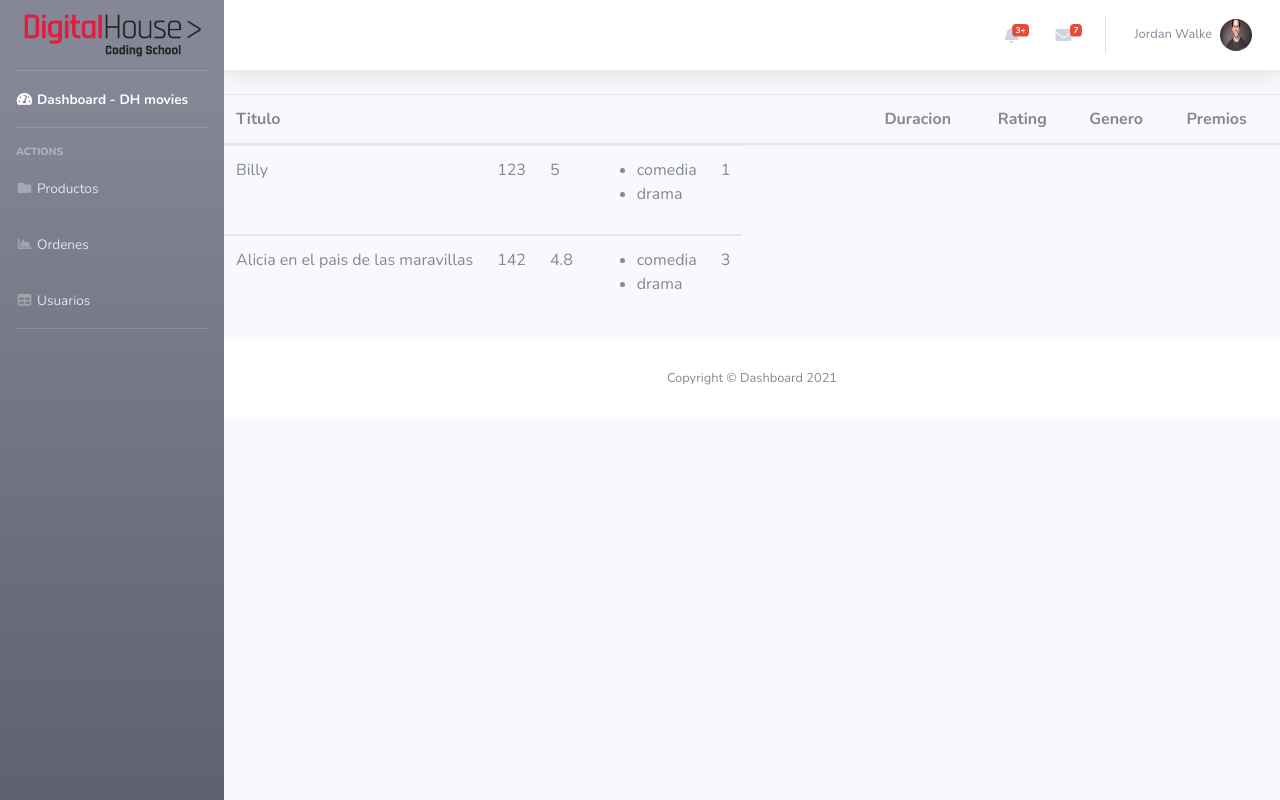
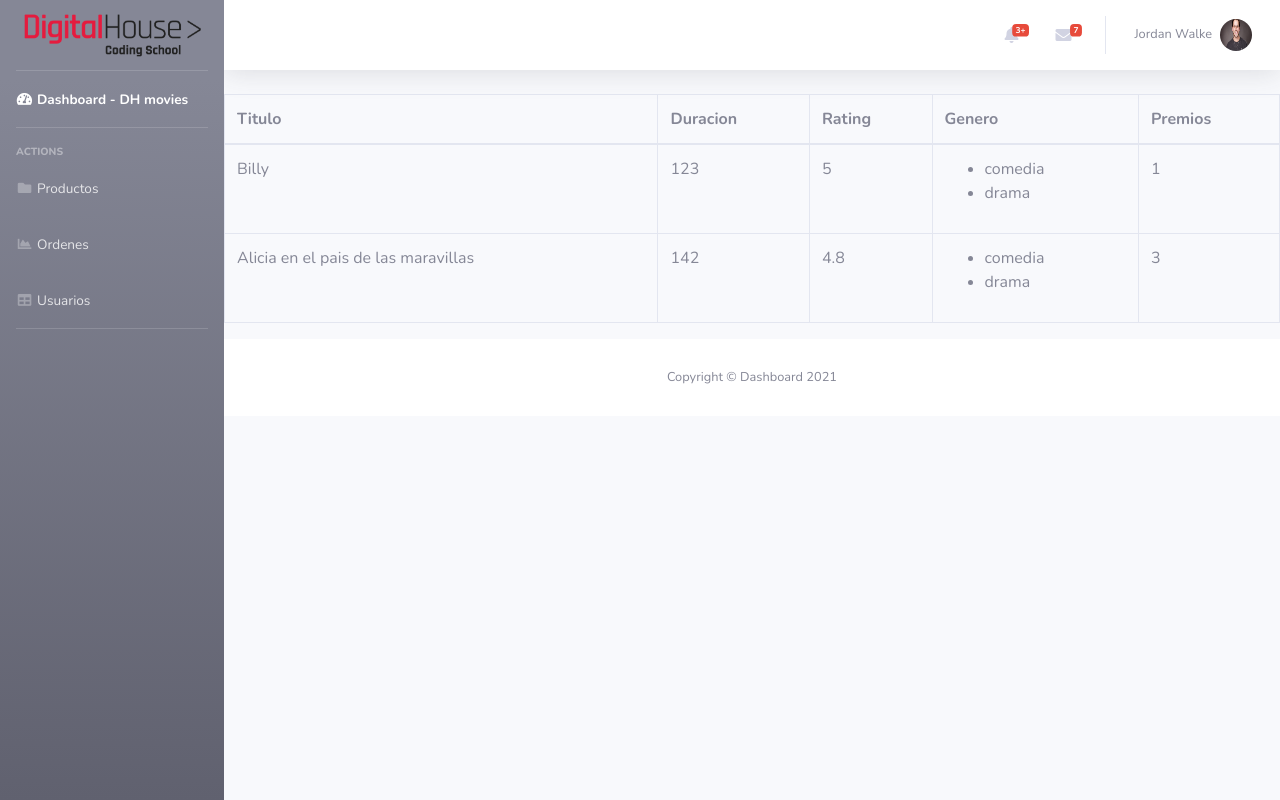
Before and after one commit to MathiasSaravia/Ecommerse, a React (Vite) app in the folder dashboard/: page /products in a window 1280 px wide. Built offline with nearby package versions, Linux system fonts and the light colour scheme.

Commit message:
fix err table product

```diff
--- a/dashboard/src/components/Products/TableRow.jsx
+++ b/dashboard/src/components/Products/TableRow.jsx
@@ -2,7 +2,7 @@
 
 export const TableRow = ({title,duracion,rating,genre,award}) => {
   return (
-    <tbody>
+
                 <tr>
                     <td>{title}</td>
                     <td>{duracion}</td>
@@ -12,6 +12,6 @@
                     </td>
                     <td>{award}</td>
                 </tr>
-            </tbody>
+
   )
 }
--- a/dashboard/src/pages/Products.jsx
+++ b/dashboard/src/pages/Products.jsx
@@ -23,7 +23,8 @@
 const dataTableHead = ["Titulo","Duracion","Rating","Genero","Premios"]
 
   return (
-    <table className="table">
+    <div className="table-responsive">
+    <table className="table table-bordered" id="dataTable" width="100%" cellspacing="0">
     <TableHead items={dataTableHead}/>
 
        <tbody>
@@ -33,9 +34,8 @@
         }
 
        </tbody>
-
-
-    </table>
+     </table>
+    </div>
   )
 }
 
```
